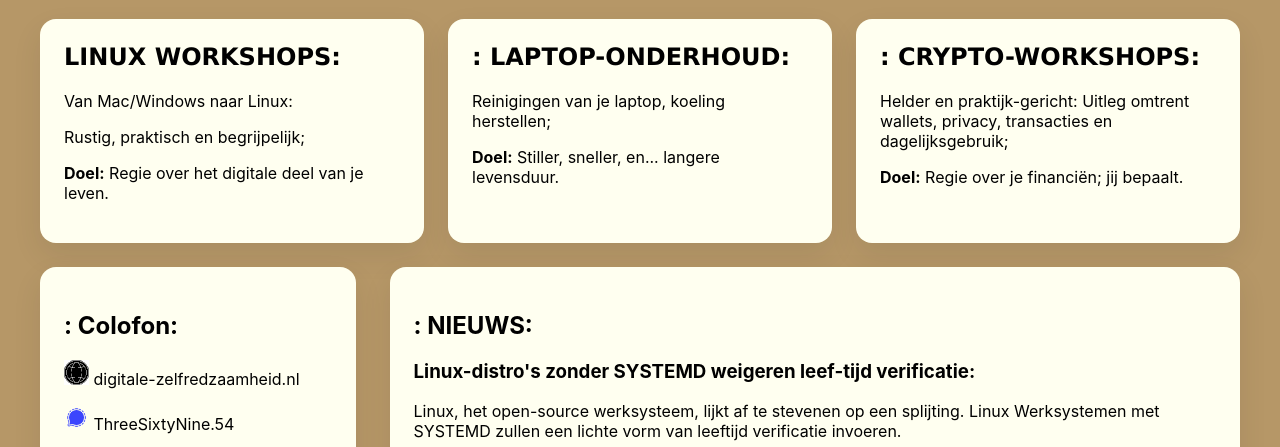
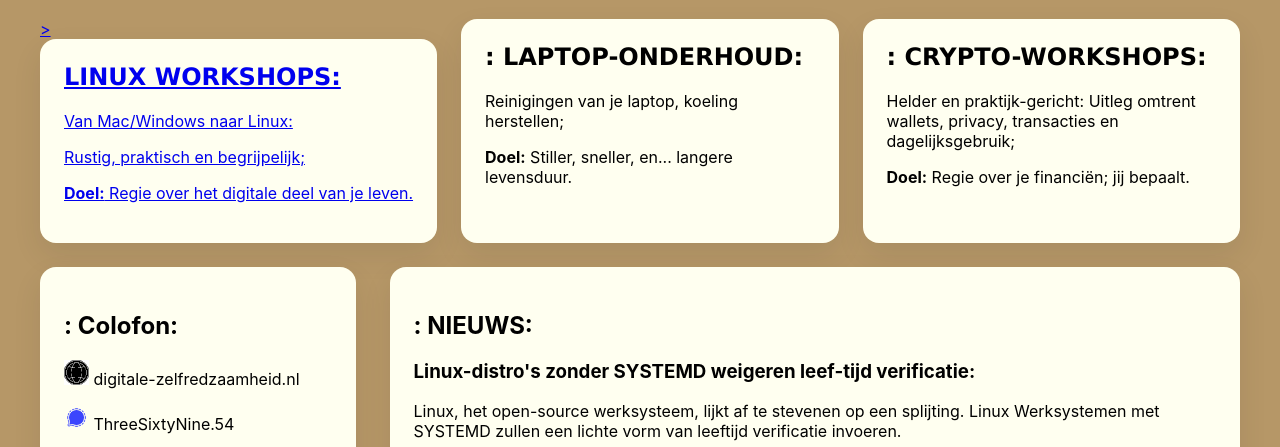
Before and after one commit to SKIPPER-Beheer/digitale-zelfredzaamheid, a plain HTML site: page index.html in a window 1280 px wide. Shown: the part 602-1049 px from the top of the page. Drawn offline with Linux system fonts and the light colour scheme.

Commit message:
Fix HTML structure for Linux workshops section

```diff
--- a/index.html
+++ b/index.html
@@ -16,13 +16,13 @@
         <h1>: ZELF-REDZAAM &: DIGITAAL</h1>
     </div>
     <section class="cards">
-        <article>
+        <a href="./articles/linux-workshops.html" target="_blank" rel="noopener noreferrer">><article>
             <h2>LINUX WORKSHOPS:</h2>
             <p>Van Mac/Windows naar Linux:</p>
             <p>Rustig, praktisch en begrijpelijk;</p>
             <p><b>Doel:</b> Regie over het digitale deel van je leven.</p>
         </article>
-        <article>
+        <article></a>
             <h2>: LAPTOP-ONDERHOUD:</h2>
             <p>Reinigingen van je laptop, koeling herstellen;</p>
             <p><b>Doel:</b> Stiller, sneller, en... langere levensduur.</p>
```
